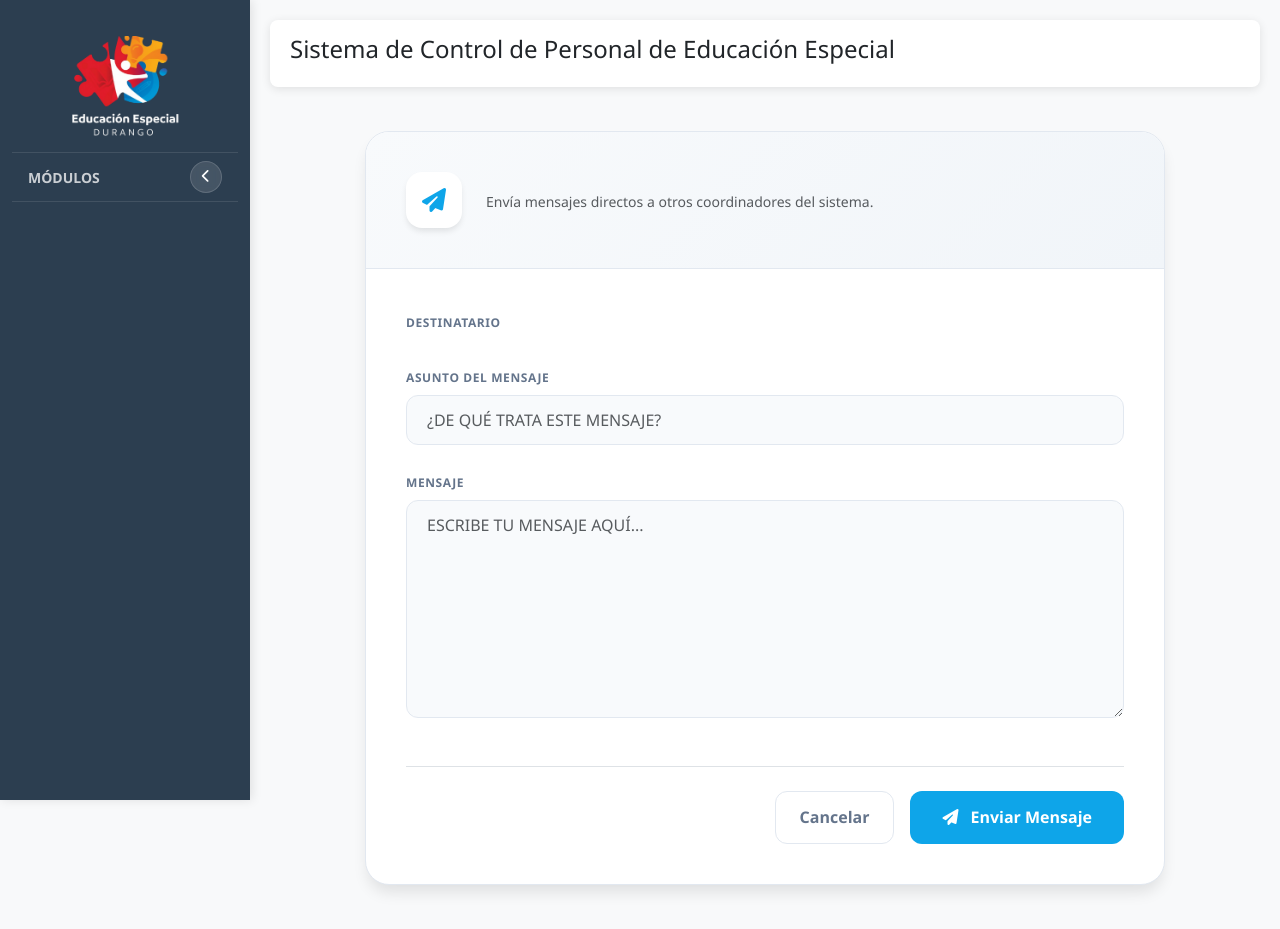
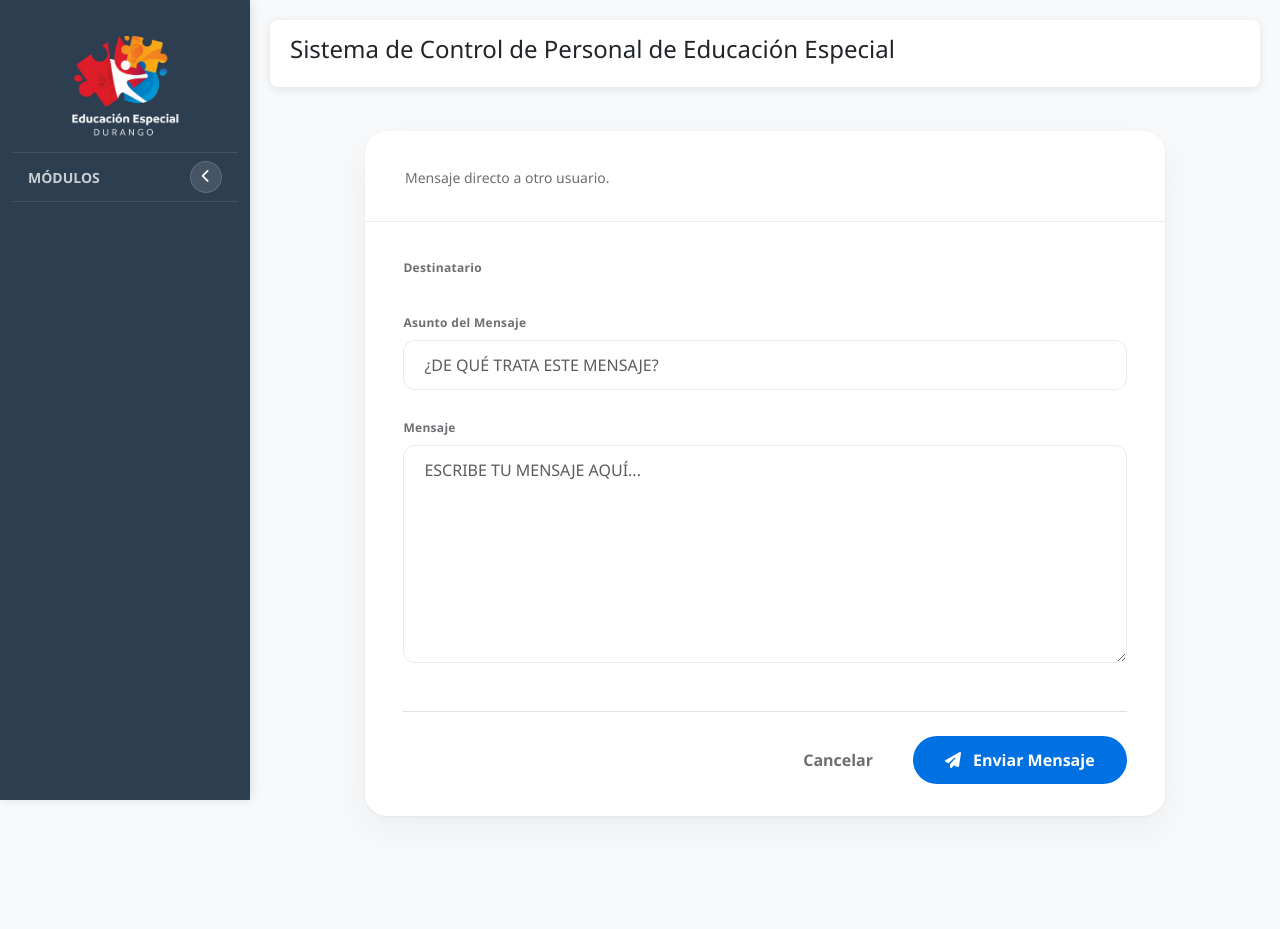
Before and after one commit to macrocleanquimica/control_maestros, a Django app: template gestion_escolar/templates/gestion_escolar/correspondencia_form.html in a window 1280 px wide. After the commit the page ends 818 px from the top, so only its background shows below. Run offline with Django 5.2, Linux system fonts and the light colour scheme; the template is opened without the code that fills it, so the values that code supplies are empty; parts of the project's set-up code (start-up, migrations or seed data) failed here and were passed over; some libraries are stand-ins or nearby versions.

Commit message:
style: login y redactar mensaje con estilo minimalista
Tarjetas sobrias, botones apple. Intactos: formulario de acceso con ver contrasena, registro, restablecer, select2 de destinatario y envio.

```diff
--- a/gestion_escolar/templates/gestion_escolar/correspondencia_form.html
+++ b/gestion_escolar/templates/gestion_escolar/correspondencia_form.html
@@ -17,76 +17,61 @@
     }
 
     .form-card {
-        background: white;
-        border-radius: 1.5rem;
-        border: 1px solid #e2e8f0;
-        box-shadow: 0 10px 15px -3px rgba(0, 0, 0, 0.1);
+        background: var(--surface, #fff);
+        border-radius: var(--r-panel, 22px);
+        box-shadow: var(--sh-panel, 0 1px 3px rgba(0,0,0,0.05), 0 14px 40px rgba(0,0,0,0.05));
         overflow: hidden;
     }
 
     .form-header {
-        background: linear-gradient(135deg, #f8fafc 0%, #f1f5f9 100%);
-        padding: 2.5rem;
-        border-bottom: 1px solid #e2e8f0;
-        display: flex;
-        align-items: center;
-        gap: 1.5rem;
+        padding: 2rem 2.5rem;
+        border-bottom: 1px solid var(--hairline, rgba(0,0,0,0.07));
     }
 
     .header-icon {
-        width: 56px;
-        height: 56px;
-        background: white;
-        color: #0ea5e9;
-        border-radius: 1rem;
-        display: flex;
-        align-items: center;
-        justify-content: center;
-        font-size: 1.5rem;
-        box-shadow: 0 4px 6px -1px rgba(0, 0, 0, 0.1);
+        display: none;
     }
 
     .form-header h2 {
-        font-size: 1.5rem;
-        font-weight: 800;
-        color: #1e293b;
+        font-size: 1.4rem;
+        font-weight: 700;
+        letter-spacing: -0.02em;
+        color: var(--text, #1d1d1f);
         margin: 0;
     }
 
     .form-body {
-        padding: 2.5rem;
+        padding: 2rem clamp(17px, 3vw, 2.5rem);
     }
 
     .form-label {
         font-size: 0.75rem;
-        font-weight: 700;
-        color: #64748b;
-        text-transform: uppercase;
-        letter-spacing: 0.05em;
+        font-weight: 600;
+        color: var(--text-2, #6e6e73);
+        letter-spacing: 0.025em;
         margin-bottom: 0.5rem;
     }
 
     .form-control, .form-select {
-        border-radius: 0.75rem;
-        border: 1px solid #e2e8f0;
+        border-radius: 12px;
+        border: 1px solid rgba(0,0,0,0.08);
         padding: 0.75rem 1.25rem;
-        background-color: #f8fafc;
-        transition: all 0.2s;
+        background-color: var(--surface, #fff);
     }
 
     .form-control:focus, .form-select:focus {
         background-color: white;
-        border-color: #0ea5e9;
-        box-shadow: 0 0 0 4px rgba(14, 165, 233, 0.1);
+        border-color: var(--accent, #0071e3);
+        box-shadow: 0 0 0 4px rgba(0, 113, 227, 0.12);
         outline: none;
     }
 
-    /* Select2 Modern Overrides */
+    /* Select2 */
     .select2-container--default .select2-selection--single {
         height: 48px !important;
-        border-radius: 0.75rem !important;
-        border: 1px solid #e2e8f0 !important;
-        background-color: #f8fafc !important;
+        border-radius: 12px !important;
+        border: 1px solid rgba(0,0,0,0.08) !important;
+        background-color: var(--surface, #fff) !important;
         display: flex;
         align-items: center;
     }
@@ -95,50 +80,48 @@
     }
 
     .btn-send {
-        background: #0ea5e9;
+        background: var(--accent, #0071e3);
         color: white;
         border: none;
-        border-radius: 0.75rem;
-        padding: 0.85rem 2rem;
-        font-weight: 700;
-        display: flex;
+        border-radius: var(--r-pill, 999px);
+        padding: 0 2rem;
+        min-height: 48px;
+        font-weight: 600;
+        display: inline-flex;
         align-items: center;
         gap: 0.75rem;
-        transition: all 0.2s;
     }
 
     .btn-send:hover {
-        background: #0284c7;
-        transform: translateY(-1px);
-        box-shadow: 0 4px 12px rgba(14, 165, 233, 0.4);
+        opacity: 0.92;
+        color: white;
     }
 
     .btn-cancel {
-        background: white;
-        color: #64748b;
-        border: 1px solid #e2e8f0;
-        border-radius: 0.75rem;
-        padding: 0.85rem 1.5rem;
-        font-weight: 700;
+        background: transparent;
+        color: var(--text-2, #6e6e73);
+        border: none;
+        border-radius: var(--r-pill, 999px);
+        padding: 0 1.5rem;
+        min-height: 48px;
+        font-weight: 600;
         text-decoration: none;
-        transition: all 0.2s;
+        display: inline-flex;
+        align-items: center;
     }
 
     .btn-cancel:hover {
-        background: #f8fafc;
-        color: #1e293b;
+        background: rgba(0,0,0,0.05);
+        color: var(--text, #1d1d1f);
     }
 </style>
 
 <div class="compose-container py-4">
     <div class="form-card">
         <div class="form-header">
-            <div class="header-icon">
-                <i class="fas fa-paper-plane"></i>
-            </div>
             <div>
                 <h2>{{ titulo }}</h2>
-                <p class="text-muted mb-0 small mt-1">Envía mensajes directos a otros coordinadores del sistema.</p>
+                <p class="apple-subtitle mb-0">Mensaje directo a otro usuario.</p>
             </div>
         </div>
 
```
Also changed, not shown: gestion_escolar/templates/gestion_escolar/login.html (+13 -14 lines).
